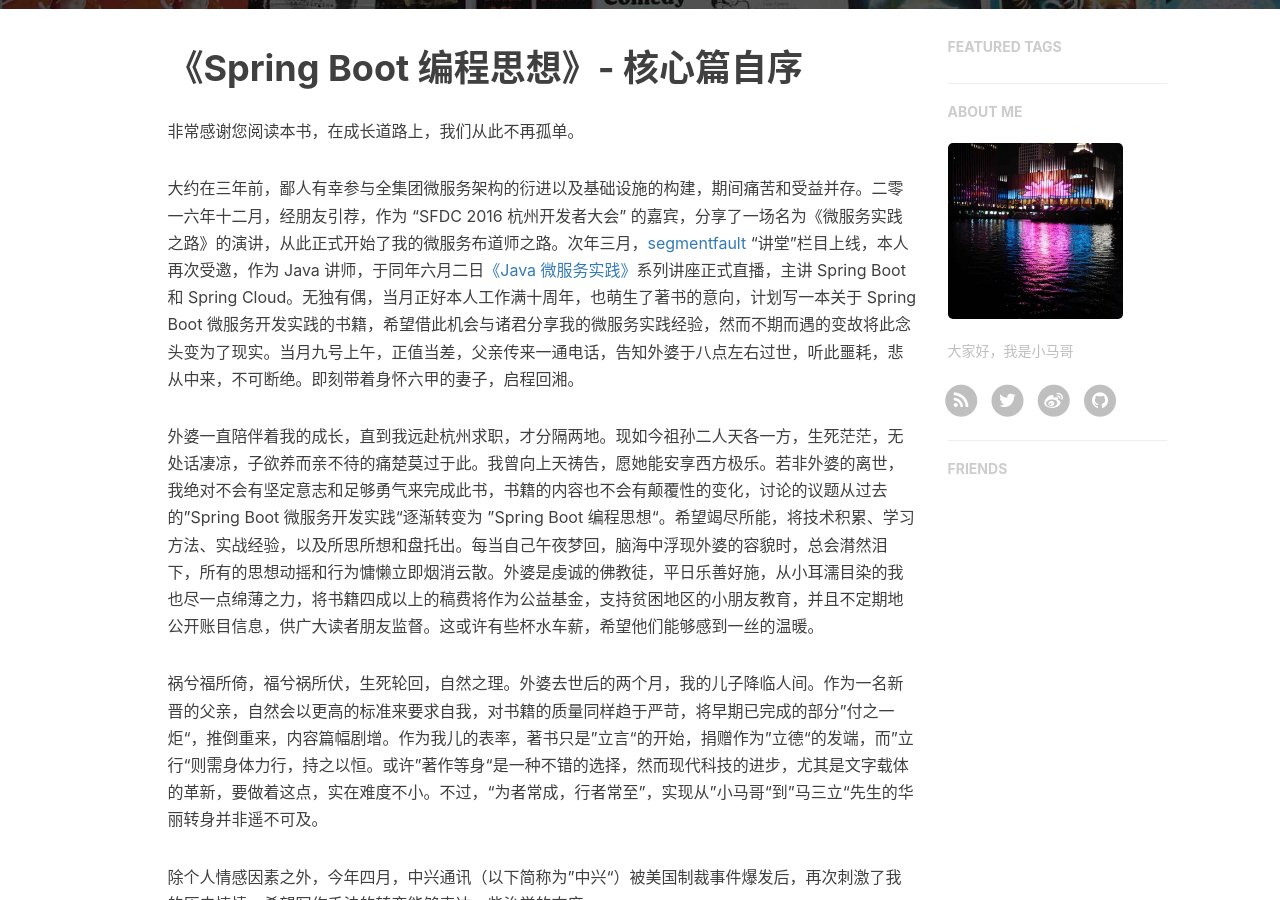
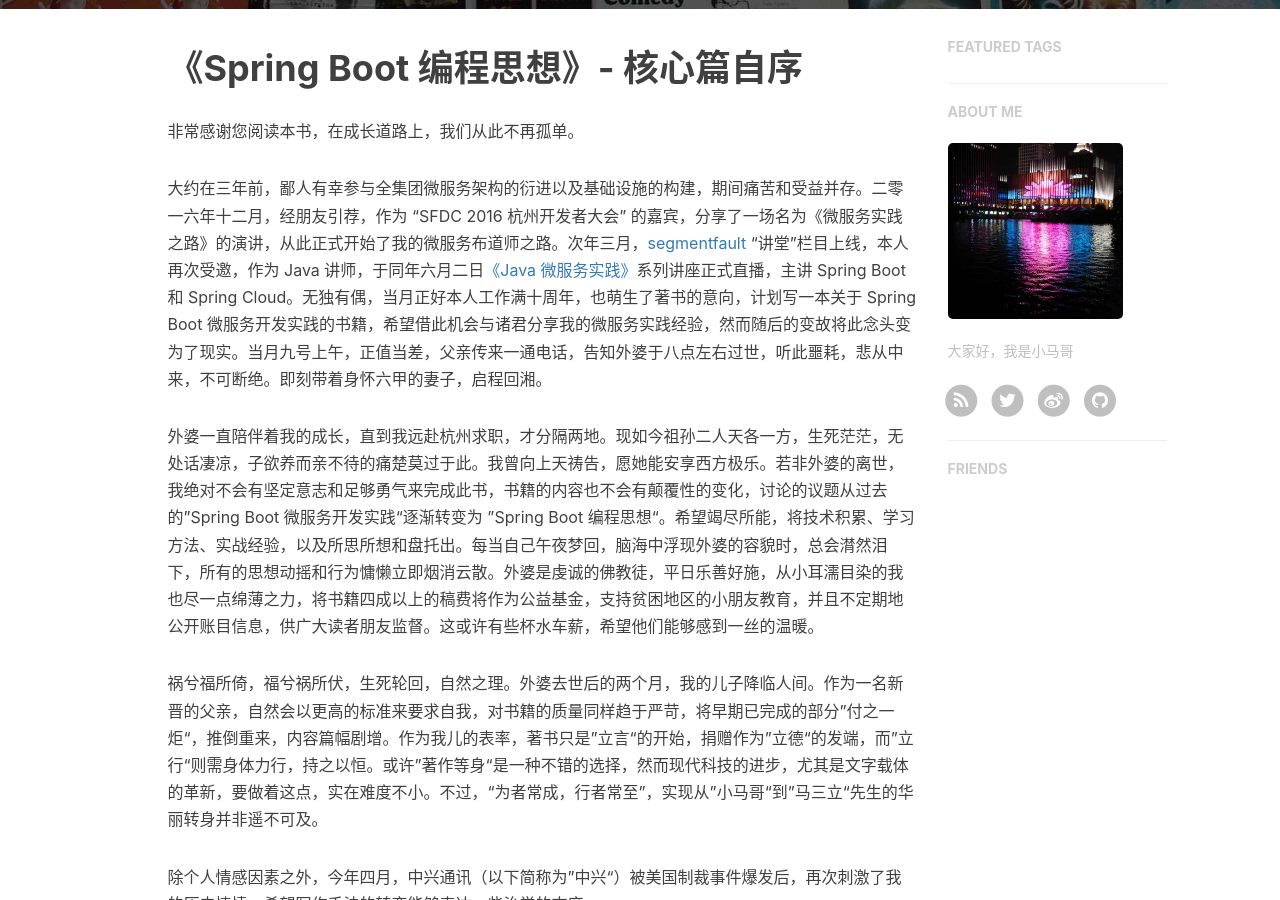
Before and after one commit to mercyblitz/mercyblitz.github.io, a Jekyll site: the page built from books/thinking-in-spring-boot/core/preface.md, in a window 1280 px wide and 900 px high, scrolled down 429 px. Built offline with Jekyll 4.4.1, drawn with Linux system fonts in a browser that asks for light colours; nearby versions of some CDN libraries; our own code applies the rules of GitHub Pages for plain Markdown files; comment, search, counter and statistics services are not loaded.

Commit message:
Update preface.md

```diff
--- a/books/thinking-in-spring-boot/core/preface.md
+++ b/books/thinking-in-spring-boot/core/preface.md
@@ -2,7 +2,7 @@
 
 非常感谢您阅读本书，在成长道路上，我们从此不再孤单。
 
-大约在三年前，鄙人有幸参与全集团微服务架构的衍进以及基础设施的构建，期间痛苦和受益并存。二零一六年十二月，经朋友引荐，作为 “SFDC 2016 杭州开发者大会” 的嘉宾，分享了一场名为《微服务实践之路》的演讲，从此正式开始了我的微服务布道师之路。次年三月，[segmentfault](https://segmentfault.com) “讲堂”栏目上线，本人再次受邀，作为 Java 讲师，于同年六月二日[《Java 微服务实践》](https://segmentfault.com/n/1330000009887617)系列讲座正式直播，主讲 Spring Boot 和 Spring Cloud。无独有偶，当月正好本人工作满十周年，也萌生了著书的意向，计划写一本关于 Spring Boot 微服务开发实践的书籍，希望借此机会与诸君分享我的微服务实践经验，然而不期而遇的变故将此念头变为了现实。当月九号上午，正值当差，父亲传来一通电话，告知外婆于八点左右过世，听此噩耗，悲从中来，不可断绝。即刻带着身怀六甲的妻子，启程回湘。
+大约在三年前，鄙人有幸参与全集团微服务架构的衍进以及基础设施的构建，期间痛苦和受益并存。二零一六年十二月，经朋友引荐，作为 “SFDC 2016 杭州开发者大会” 的嘉宾，分享了一场名为《微服务实践之路》的演讲，从此正式开始了我的微服务布道师之路。次年三月，[segmentfault](https://segmentfault.com) “讲堂”栏目上线，本人再次受邀，作为 Java 讲师，于同年六月二日[《Java 微服务实践》](https://segmentfault.com/n/1330000009887617)系列讲座正式直播，主讲 Spring Boot 和 Spring Cloud。无独有偶，当月正好本人工作满十周年，也萌生了著书的意向，计划写一本关于 Spring Boot 微服务开发实践的书籍，希望借此机会与诸君分享我的微服务实践经验，然而随后的变故将此念头变为了现实。当月九号上午，正值当差，父亲传来一通电话，告知外婆于八点左右过世，听此噩耗，悲从中来，不可断绝。即刻带着身怀六甲的妻子，启程回湘。
 
 外婆一直陪伴着我的成长，直到我远赴杭州求职，才分隔两地。现如今祖孙二人天各一方，生死茫茫，无处话凄凉，子欲养而亲不待的痛楚莫过于此。我曾向上天祷告，愿她能安享西方极乐。若非外婆的离世，我绝对不会有坚定意志和足够勇气来完成此书，书籍的内容也不会有颠覆性的变化，讨论的议题从过去的”Spring Boot 微服务开发实践“逐渐转变为 ”Spring Boot 编程思想“。希望竭尽所能，将技术积累、学习方法、实战经验，以及所思所想和盘托出。每当自己午夜梦回，脑海中浮现外婆的容貌时，总会潸然泪下，所有的思想动摇和行为慵懒立即烟消云散。外婆是虔诚的佛教徒，平日乐善好施，从小耳濡目染的我也尽一点绵薄之力，将书籍四成以上的稿费将作为公益基金，支持贫困地区的小朋友教育，并且不定期地公开账目信息，供广大读者朋友监督。这或许有些杯水车薪，希望他们能够感到一丝的温暖。
 
```
